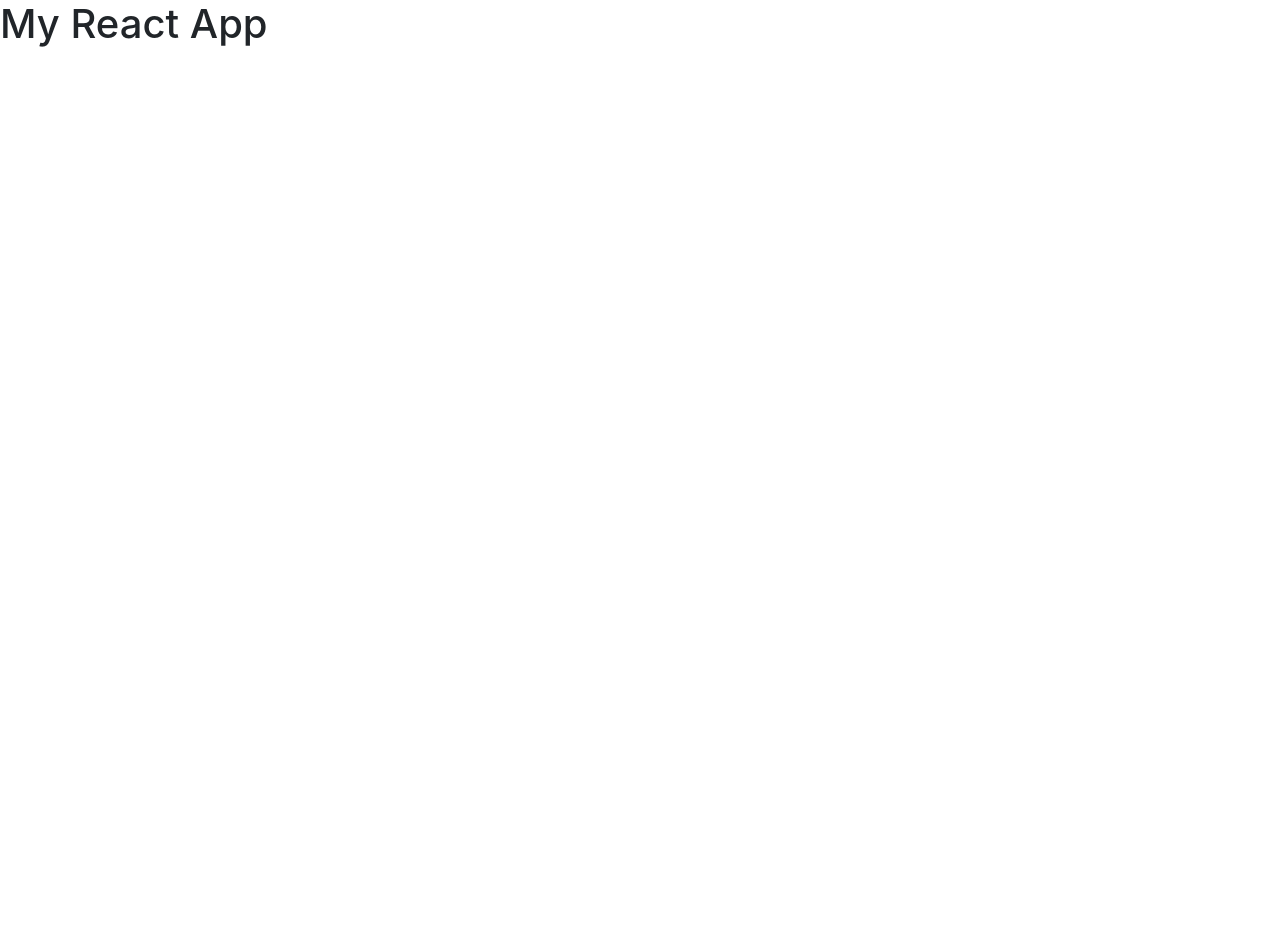
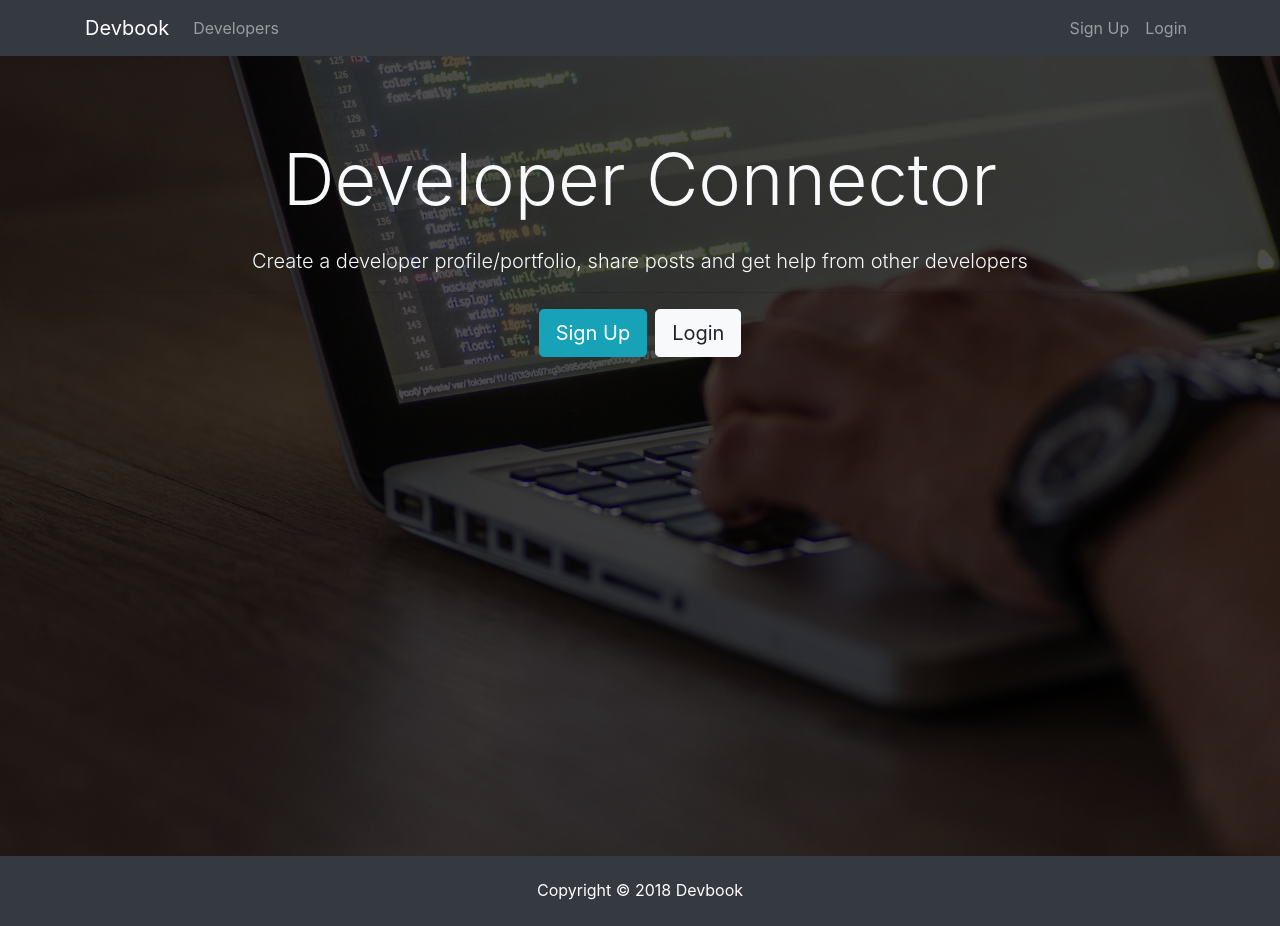
Before and after one commit to Jachaplin/Devbook, a React (Create React App) app in the folder client/: page / in a window 1280 px wide. Before the commit the page ends 800 px from the top, so only its background shows below. Built offline with nearby package versions, Linux system fonts and the light colour scheme.

Commit message:
navbar footer and landing components

```diff
--- a/client/src/App.js
+++ b/client/src/App.js
@@ -1,11 +1,16 @@
 import React, { Component } from 'react';
+import Navbar from './components/layout/component_Navbar'
+import Footer from './components/layout/component_Footer'
+import Landing from './components/layout/component_Landing'
 import './App.css';
 
 class App extends Component {
   render() {
     return (
       <div className="App">
-        <h1>My React App</h1>
+        <Navbar />
+        <Landing />
+        <Footer />
       </div>
     );
   }
--- /dev/null
+++ b/client/src/components/layout/component_Footer.js
@@ -0,0 +1,11 @@
+import React from 'react';
+
+export default () => {
+		return (
+			<div>
+			  <footer class="bg-dark text-white mt-5 p-4 text-center">
+			    Copyright &copy; {new Date().getFullYear()} Devbook
+			  </footer>
+			</div>
+		);
+	}
--- /dev/null
+++ b/client/src/components/layout/component_Landing.js
@@ -0,0 +1,26 @@
+import React, { Component } from 'react';
+
+class Landing extends Component {
+	render() {
+		return (
+		  <div class="landing">
+		    <div class="dark-overlay landing-inner text-light">
+		      <div class="container">
+		        <div class="row">
+		          <div class="col-md-12 text-center">
+		            <h1 class="display-3 mb-4">Developer Connector
+		            </h1>
+		            <p class="lead"> Create a developer profile/portfolio, share posts and get help from other developers</p>
+		            <hr />
+		            <a href="register.html" class="btn btn-lg btn-info mr-2">Sign Up</a>
+		            <a href="login.html" class="btn btn-lg btn-light">Login</a>
+		          </div>
+		        </div>
+		      </div>
+		    </div>
+		  </div>
+		);
+	}
+}
+
+export default Landing
--- /dev/null
+++ b/client/src/components/layout/component_Navbar.js
@@ -0,0 +1,38 @@
+import React, { Component } from 'react';
+
+class Navbar extends Component {
+	render() {
+		return (
+			<div>
+				<nav className="navbar navbar-expand-sm navbar-dark bg-dark mb-4">
+			    <div className="container">
+			      <a className="navbar-brand" href="landing.html">Devbook</a>
+			      <button className="navbar-toggler" type="button" data-toggle="collapse" data-target="#mobile-nav">
+			        <span className="navbar-toggler-icon"></span>
+			      </button>
+
+			      <div className="collapse navbar-collapse" id="mobile-nav">
+			        <ul className="navbar-nav mr-auto">
+			          <li className="nav-item">
+			            <a className="nav-link" href="profiles.html"> Developers
+			            </a>
+			          </li>
+			        </ul>
+
+			        <ul className="navbar-nav ml-auto">
+			          <li className="nav-item">
+			            <a className="nav-link" href="register.html">Sign Up</a>
+			          </li>
+			          <li className="nav-item">
+			            <a className="nav-link" href="login.html">Login</a>
+			          </li>
+			        </ul>
+			      </div>
+			    </div>
+			  </nav>
+			</div>
+		);
+	}
+}
+
+export default Navbar;
```
